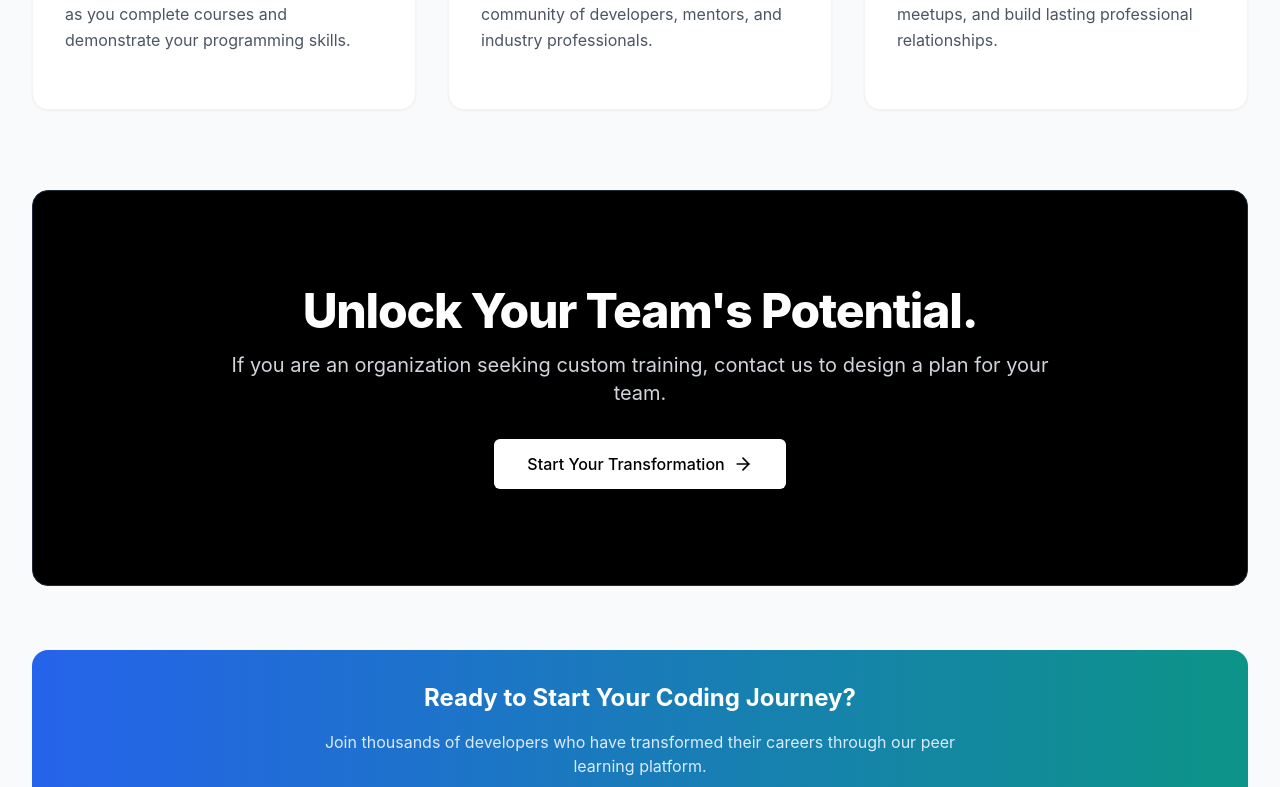
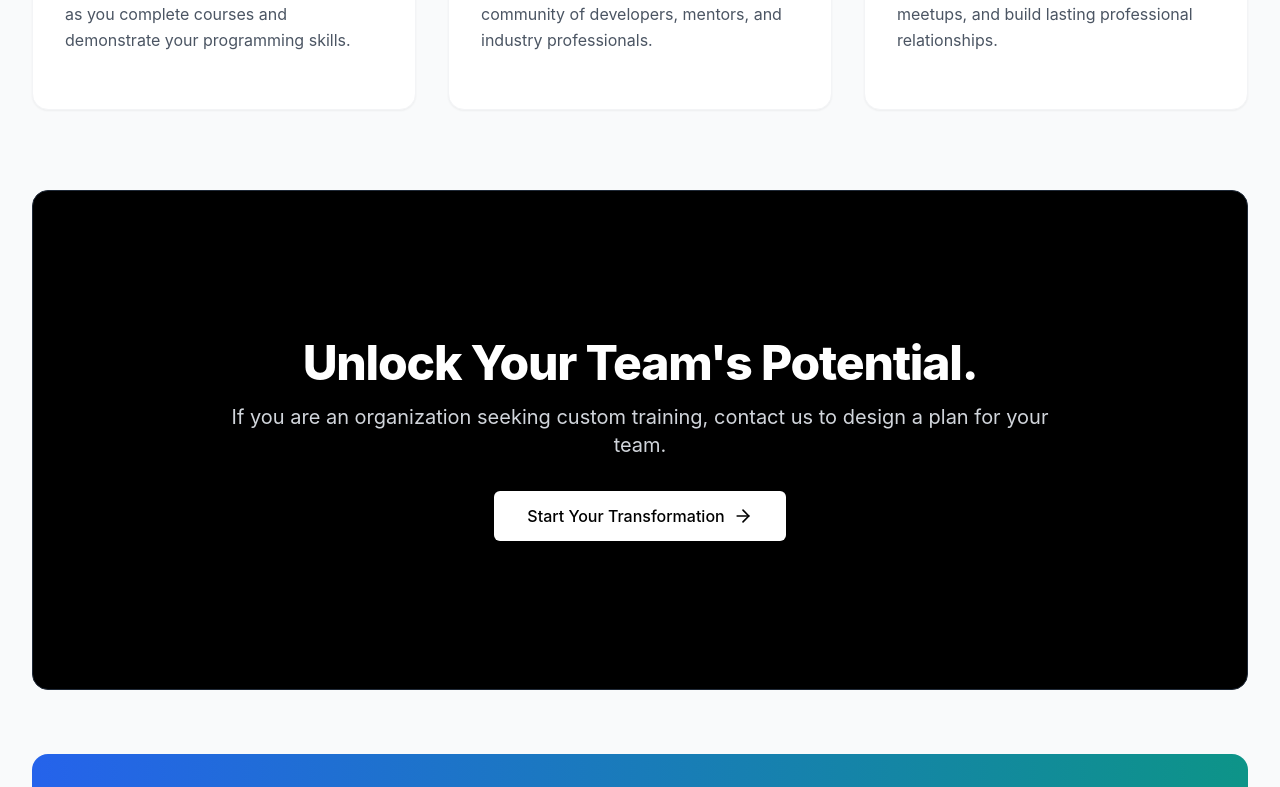
Before and after one commit to rajpatel2619/frontend_peerprogrammers, a React (Create React App) app: page / in a window 1280 px wide. Shown: the part 1429-2216 px from the top of the page. Built offline with nearby package versions, Linux system fonts and the light colour scheme.

Commit message:
animation added

```diff
--- a/src/components/Features.jsx
+++ b/src/components/Features.jsx
@@ -1,4 +1,4 @@
-import React, { useState, useEffect } from 'react';
+import React, { useState, useEffect, useRef } from 'react';
 import { Users, Code, Zap, Award, MessageCircle, Globe, Users2, Target, BarChart3, Shield, X } from 'lucide-react';
 import { useNavigate } from 'react-router-dom';
 import { ArrowRight } from 'lucide-react';
@@ -7,7 +7,7 @@ import axios from 'axios';
 const Features = () => {
   const [darkMode, setDarkMode] = useState(() => localStorage.getItem("theme") === "dark");
   const navigate = useNavigate();
-  const [isModalOpen, setIsModalOpen] = useState(false);
+  const [isFormVisible, setIsFormVisible] = useState(false);
   const [formData, setFormData] = useState({
     name: '',
     poc_name: '',
@@ -19,6 +19,8 @@ const Features = () => {
   });
   const [isSubmitting, setIsSubmitting] = useState(false);
   const [submitStatus, setSubmitStatus] = useState({ success: false, message: '' });
+  const [containerHeight, setContainerHeight] = useState('500px');
+  const rightPaneRef = useRef(null);
 
   useEffect(() => {
     const root = document.documentElement;
@@ -31,20 +33,26 @@ const Features = () => {
     }
   }, [darkMode]);
 
-  const handleOpenModal = () => setIsModalOpen(true);
-  const handleCloseModal = () => {
-    setIsModalOpen(false);
+  const handleShowForm = () => setIsFormVisible(true);
+  const handleHideForm = () => {
+    setIsFormVisible(false);
+    // Reset form after exit animation
+    setTimeout(() => {
       setSubmitStatus({ success: false, message: '' });
-    setFormData({
-      name: '',
-      poc_name: '',
-      poc_contact_number: '',
-      poc_email: '',
-      address: '',
-      expected_participants: '',
-      message: ''
-    });
+      setFormData({ name: '', poc_name: '', poc_contact_number: '', poc_email: '', address: '', expected_participants: '', message: '' });
+    }, 700);
   };
+
+  useEffect(() => {
+    if (isFormVisible && rightPaneRef.current) {
+      const contentHeight = rightPaneRef.current.scrollHeight;
+      // Ensure height is at least the banner height
+      setContainerHeight(`${Math.max(contentHeight, 500)}px`);
+    } else {
+      // Revert to initial banner height
+      setContainerHeight('500px');
+    }
+  }, [isFormVisible, submitStatus]);
 
   const handleChange = (e) => {
     const { name, value } = e.target;
@@ -68,7 +76,7 @@ const Features = () => {
       await axios.post(`${API}/organizations/create`, data);
       setSubmitStatus({ success: true, message: 'Thank you! Your request has been submitted successfully. We will get back to you soon.' });
       setTimeout(() => {
-        handleCloseModal();
+        handleHideForm();
       }, 3000);
     } catch (error) {
       const errorMessage = error.response?.data?.detail || 'An error occurred. Please try again.';
@@ -148,18 +156,82 @@ const Features = () => {
     return colors[color] || colors.blue;
   };
 
-  const renderInquiryView = () => {
   return (
-      <div className={`fixed inset-0 z-50 flex items-center justify-center transition-opacity duration-300 ease-in-out ${isModalOpen ? 'opacity-100' : 'opacity-0 pointer-events-none'}`}>
-        {/* Backdrop */}
-        <div className="absolute inset-0 bg-black bg-opacity-70" onClick={handleCloseModal}></div>
+    <section className="py-20 bg-gray-50 dark:bg-black">
+      <div className="max-w-7xl mx-auto px-4 sm:px-6 lg:px-8">
+        {/* Section Header */}
+        <div className="text-center mb-16">
+          <h2 className="text-3xl lg:text-4xl font-bold text-gray-900 dark:text-white mb-4">
+            Why Choose Peer Programmers?
+          </h2>
+          <p className="text-xl text-gray-600 dark:text-gray-300 max-w-3xl mx-auto">
+            Experience a revolutionary approach to learning programming through collaboration,
+            practical projects, and continuous peer support.
+          </p>
+        </div>
 
-        {/* Main container for the two panes */}
-        <div className="relative flex w-full max-w-6xl h-[90vh] max-h-[800px] mx-auto" onClick={(e) => e.stopPropagation()}>
-          {/* Left Pane (Banner) */}
-          <div className={`w-2/5 bg-black rounded-l-2xl p-12 flex flex-col justify-center text-white transform transition-transform duration-500 ease-out ${isModalOpen ? 'translate-x-0' : '-translate-x-full'}`}>
+        {/* Features Grid */}
+        <div className="grid md:grid-cols-2 lg:grid-cols-3 gap-8">
+          {features.map((feature, index) => (
+            <div
+              key={index}
+              className="group bg-white dark:bg-neutral-700/25 p-8 rounded-2xl shadow-sm hover:shadow-xl transition-all duration-300 transform hover:-translate-y-2 border border-gray-100 dark:border-gray-700"
+            >
+              {/* Icon */}
+              <div className={`inline-flex p-3 rounded-xl mb-6 transition-all duration-300 ${getColorClasses(feature.color)}`}>
+                {feature.icon}
+              </div>
+
+              {/* Content */}
+              <h3 className="text-xl font-semibold text-gray-900 dark:text-white mb-3 group-hover:text-blue-600 transition-colors">
+                {feature.title}
+              </h3>
+              <p className="text-gray-600 dark:text-gray-400 leading-relaxed">
+                {feature.description}
+              </p>
+
+              {/* Hover Effect */}
+              <div className="mt-6 opacity-0 group-hover:opacity-100 transition-opacity duration-300">
+                {/* <button className="text-blue-600 dark:text-blue-400 font-medium text-sm hover:text-blue-700 transition-colors">
+                  Learn More →
+                </button> */}
+              </div>
+            </div>
+          ))}
+        </div>
+
+        {/* Organization Training Banner */}
+        <div
+          className="mt-20 relative bg-black rounded-2xl overflow-hidden border border-gray-800 transition-all duration-700 ease-in-out"
+          style={{ height: containerHeight }}
+        >
+          {/* Initial Banner View */}
+          <div className={`absolute inset-0 transition-all duration-700 ease-in-out ${isFormVisible ? '-translate-x-full opacity-0' : 'translate-x-0 opacity-100'}`}>
+            <div className="max-w-4xl mx-auto text-center py-24 px-4 sm:px-6 lg:px-8 flex flex-col items-center justify-center h-full">
+              <h2 className="text-4xl font-extrabold tracking-tight sm:text-5xl text-white">
+                Unlock Your Team's Potential.
+              </h2>
+              <p className="mt-4 text-xl text-gray-300">
+                If you are an organization seeking custom training, contact us to design a plan for your team.
+              </p>
+              <div className="mt-8">
+                <button
+                  onClick={handleShowForm}
+                  className="inline-flex items-center justify-center px-8 py-3 border border-transparent text-base font-medium rounded-md text-black bg-white hover:bg-gray-200 transition-colors"
+                >
+                  Start Your Transformation
+                  <ArrowRight className="ml-2 h-5 w-5" />
+                </button>
+              </div>
+            </div>
+          </div>
+
+          {/* Inquiry Form View (Split-screen) */}
+          <div className={`absolute inset-0 flex transition-all duration-700 ease-in-out ${isFormVisible ? 'translate-x-0' : 'translate-x-full'}`}>
+            {/* Left Pane */}
+            <div className="w-2/5 bg-black p-12 flex flex-col justify-center text-white">
               <h2 className="text-3xl font-extrabold tracking-tight sm:text-4xl">
-              Unlock Your Team's Potential.
+                Corporate Inquiry.
               </h2>
               <p className="mt-4 text-lg text-gray-300">
                 Provide your details, and we'll design a custom training plan that aligns with your organization's goals.
@@ -177,8 +249,11 @@ const Features = () => {
             </div>
 
             {/* Right Pane (Form) */}
-          <div className={`w-3/5 bg-white dark:bg-neutral-900 rounded-r-2xl shadow-2xl p-8 overflow-y-auto relative transform transition-transform duration-500 ease-out ${isModalOpen ? 'translate-x-0' : 'translate-x-full'}`}>
-            <button onClick={handleCloseModal} className="absolute top-4 right-4 text-gray-400 hover:text-gray-600 dark:hover:text-gray-200 transition-colors">
+            <div
+              ref={rightPaneRef}
+              className="w-3/5 bg-white dark:bg-neutral-900 shadow-2xl p-8 relative"
+            >
+              <button onClick={handleHideForm} className="absolute top-4 right-4 text-gray-400 hover:text-gray-600 dark:hover:text-gray-200 transition-colors">
                 <X className="w-6 h-6" />
               </button>
 
@@ -233,73 +308,6 @@ const Features = () => {
             </div>
           </div>
         </div>
-    );
-  };
-
-  return (
-    <section className="py-20 bg-gray-50 dark:bg-black">
-      <div className="max-w-7xl mx-auto px-4 sm:px-6 lg:px-8">
-        {/* Section Header */}
-        <div className="text-center mb-16">
-          <h2 className="text-3xl lg:text-4xl font-bold text-gray-900 dark:text-white mb-4">
-            Why Choose Peer Programmers?
-          </h2>
-          <p className="text-xl text-gray-600 dark:text-gray-300 max-w-3xl mx-auto">
-            Experience a revolutionary approach to learning programming through collaboration,
-            practical projects, and continuous peer support.
-          </p>
-        </div>
-
-        {/* Features Grid */}
-        <div className="grid md:grid-cols-2 lg:grid-cols-3 gap-8">
-          {features.map((feature, index) => (
-            <div
-              key={index}
-              className="group bg-white dark:bg-neutral-700/25 p-8 rounded-2xl shadow-sm hover:shadow-xl transition-all duration-300 transform hover:-translate-y-2 border border-gray-100 dark:border-gray-700"
-            >
-              {/* Icon */}
-              <div className={`inline-flex p-3 rounded-xl mb-6 transition-all duration-300 ${getColorClasses(feature.color)}`}>
-                {feature.icon}
-              </div>
-
-              {/* Content */}
-              <h3 className="text-xl font-semibold text-gray-900 dark:text-white mb-3 group-hover:text-blue-600 transition-colors">
-                {feature.title}
-              </h3>
-              <p className="text-gray-600 dark:text-gray-400 leading-relaxed">
-                {feature.description}
-              </p>
-
-              {/* Hover Effect */}
-              <div className="mt-6 opacity-0 group-hover:opacity-100 transition-opacity duration-300">
-                {/* <button className="text-blue-600 dark:text-blue-400 font-medium text-sm hover:text-blue-700 transition-colors">
-                  Learn More →
-                </button> */}
-              </div>
-            </div>
-          ))}
-        </div>
-
-        {/* Organization Training Banner */}
-        <div className={`bg-black dark:bg-neutral-700/25 text-white border border-gray-800 rounded-2xl mt-20 transition-opacity duration-300 ${isModalOpen ? 'opacity-0 pointer-events-none' : 'opacity-100'}`}>
-          <div className="max-w-4xl mx-auto text-center py-24 px-4 sm:px-6 lg:px-8">
-            <h2 className="text-4xl font-extrabold tracking-tight sm:text-5xl">
-              Unlock Your Team's Potential.
-            </h2>
-            <p className="mt-4 text-xl text-gray-300">
-              If you are an organization seeking custom training, contact us to design a plan for your team.
-            </p>
-            <div className="mt-8">
-              <button
-                onClick={handleOpenModal}
-                className="inline-flex items-center justify-center px-8 py-3 border border-transparent text-base font-medium rounded-md text-black bg-white hover:bg-gray-200 transition-colors"
-              >
-                Start Your Transformation
-                <ArrowRight className="ml-2 h-5 w-5" />
-              </button>
-            </div>
-          </div>
-        </div>
 
         {/* Bottom CTA */}
         <div className="text-center mt-16">
@@ -314,7 +322,6 @@ const Features = () => {
           </div>
         </div>
       </div>
-      {renderInquiryView()}
     </section>
   );
 };
```
Lines whose indentation alone changed are shown as unchanged.
